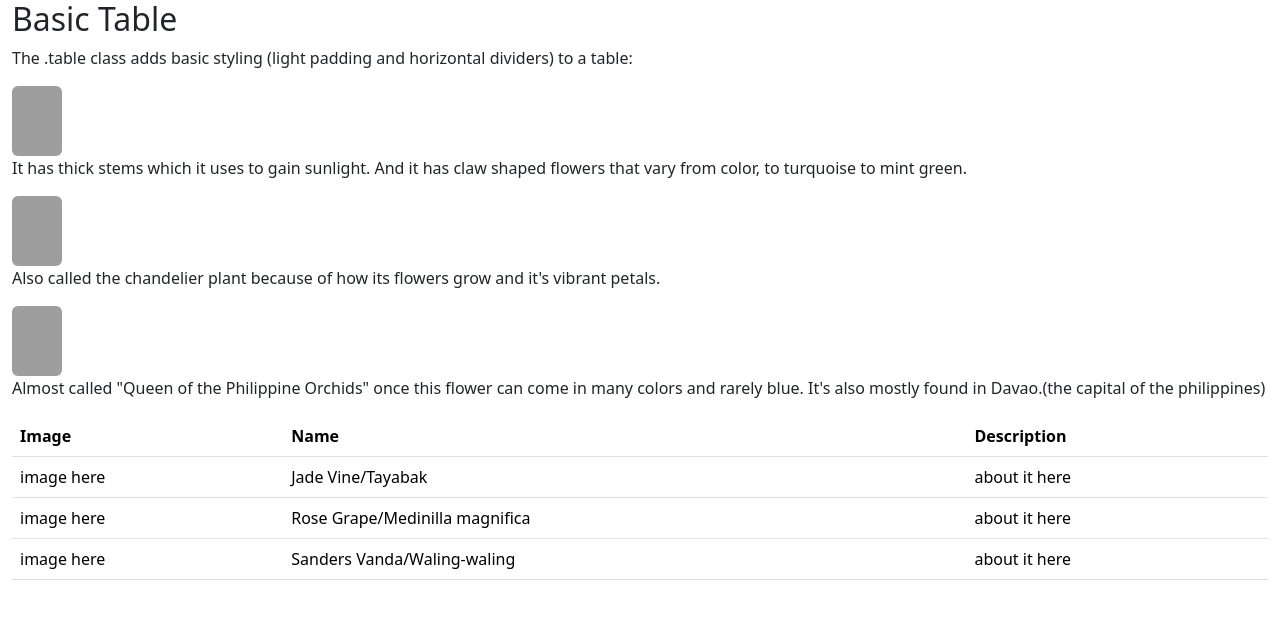
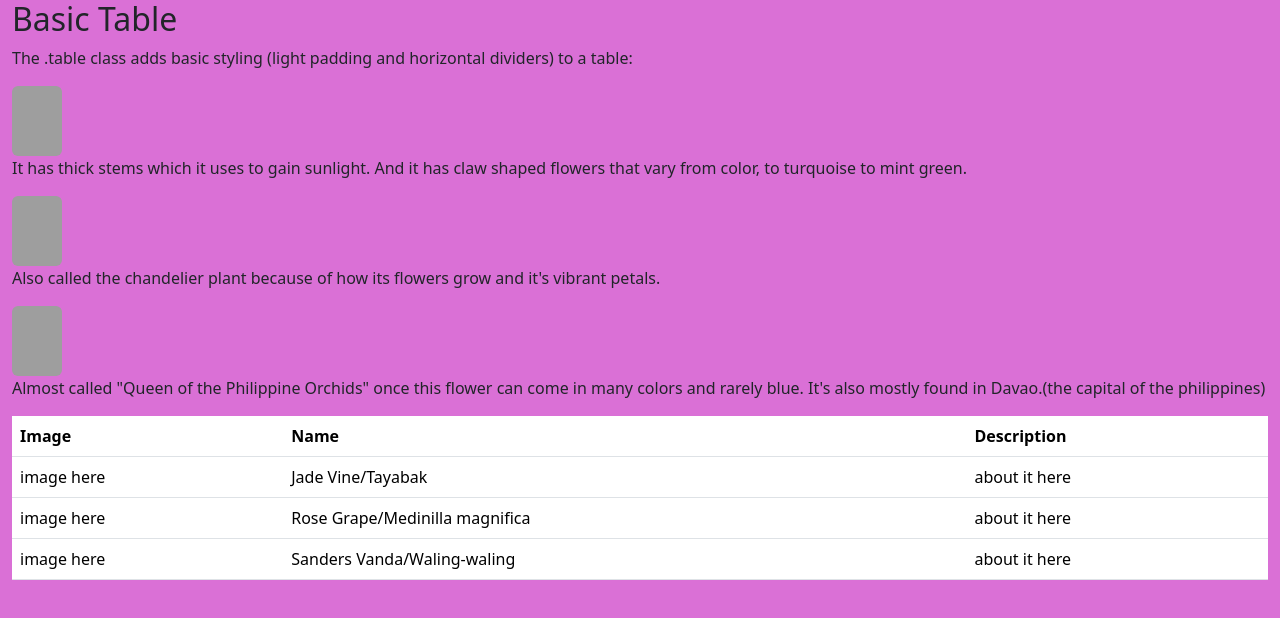
Before and after one commit to ABatac9S/Q2-QUIZ2-Batac-Anakin, a plain HTML site: page index.html in a window 1280 px wide. Drawn offline with nearby package versions, Linux system fonts and the light colour scheme; grey boxes are pictures that could not be loaded.

Commit message:
style.css

```diff
--- a/style.css
+++ b/style.css
@@ -1,6 +1,7 @@
 body {
-	background: white;
+	background: orchid;
 }
 img {
-	width:50px; height:70px;
+	width:50px;
+	height:70px;
 }
```
